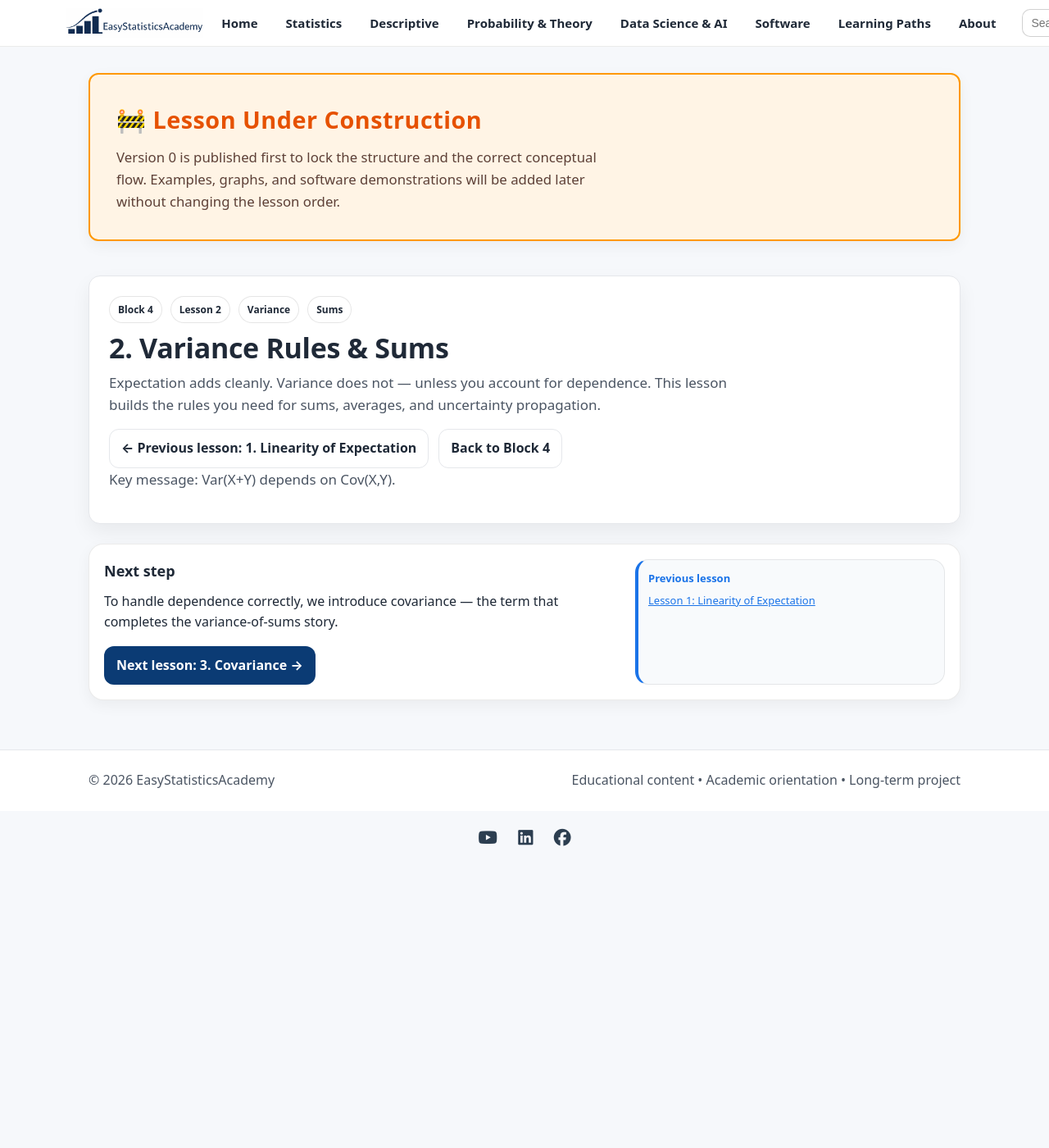
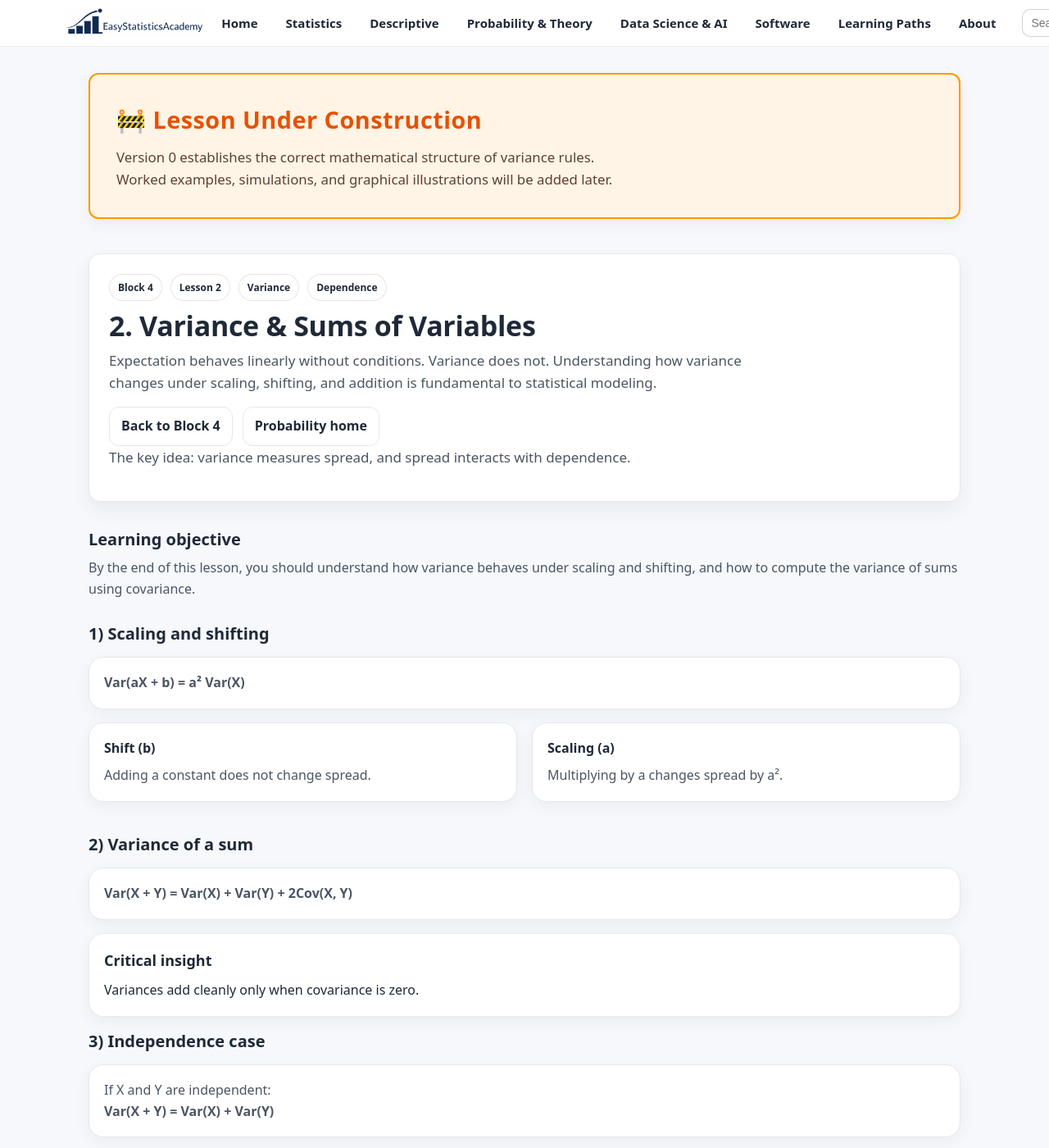
Before and after one commit to ammar-homaida-statistics/easystatisticsacademy, a Jekyll site: the page built from probability/expectation-variance/variance-rules-and-sums/index.md, in a window 1280 px wide and 1400 px high. Shown: the whole window at 82% size. Built offline with Jekyll 4.4.1, drawn with Linux system fonts in a browser that asks for light colours; some of the changed text lies outside the part shown.

Commit message:
add lesson content

```diff
--- a/probability/expectation-variance/variance-rules-and-sums/index.md
+++ b/probability/expectation-variance/variance-rules-and-sums/index.md
@@ -1,7 +1,7 @@
 ---
 layout: default
-title: "2. Variance Rules & Sums"
-description: "How variance transforms under scaling and shifting, and how variance behaves for sums (with and without independence)."
+title: "2. Variance Rules & Sums of Variables"
+description: "Scaling, shifting, and adding random variables: variance rules, covariance, and when variances add."
 permalink: /probability/expectation-variance/variance-rules-and-sums/
 sidebar: false
 ---
@@ -12,20 +12,20 @@ sidebar: false
     <div class="callout-copy">
       <h2 style="margin-top:0; color:#e65100; font-size:1.8rem; letter-spacing:0.5px;">🚧 Lesson Under Construction</h2>
       <p style="margin:0; font-size:1.05rem; color:#5d4037; line-height:1.6;">
-        Version 0 is published first to lock the structure and the correct conceptual flow.
-        Examples, graphs, and software demonstrations will be added later without changing the lesson order.
+        Version 0 establishes the correct mathematical structure of variance rules.
+        Worked examples, simulations, and graphical illustrations will be added later.
       </p>
     </div>
   </div>
 </section>
 
-<!-- ✅ Update "last visited lesson" for Probability Block 4 -->
+<!-- ✅ Update last visited lesson (Block 4) -->
 <script>
   (function () {
     var KEY = "esa_continue_probability_expectation_variability_lesson_v0";
     localStorage.setItem(KEY, JSON.stringify({
-      url: "/probability/expectation-variability/variance-rules-and-sums/",
-      label: "Lesson 2 — Variance Rules & Sums",
+      url: "/probability/expectation-variance/variance-rules-and-sums/",
+      label: "Lesson 2 — Variance Rules & Sums of Variables",
       ts: Date.now()
     }));
   })();
@@ -39,27 +39,140 @@ sidebar: false
         <span class="badge">Block 4</span>
         <span class="badge">Lesson 2</span>
         <span class="badge">Variance</span>
-        <span class="badge">Sums</span>
+        <span class="badge">Dependence</span>
       </div>
 
-      <h1>2. Variance Rules &amp; Sums</h1>
+      <h1>2. Variance &amp; Sums of Variables</h1>
 
       <p class="lead">
-        Expectation adds cleanly. Variance does not — unless you account for dependence.
-        This lesson builds the rules you need for sums, averages, and uncertainty propagation.
+        Expectation behaves linearly without conditions.
+        Variance does not. Understanding how variance changes under scaling,
+        shifting, and addition is fundamental to statistical modeling.
       </p>
 
       <div class="hero-actions">
-        <a class="btn btn-outline" href="/probability/expectation-variability/linearity-of-expectation/">
-          ← Previous lesson: 1. Linearity of Expectation
-        </a>
-        <a class="btn btn-outline" href="/probability/expectation-variability/">Back to Block 4</a>
+        <a class="btn btn-outline" href="/probability/expectation-variance/">Back to Block 4</a>
+        <a class="btn btn-outline" href="/probability/">Probability home</a>
       </div>
 
       <p class="muted-mini">
-        Key message: Var(X+Y) depends on Cov(X,Y).
+        The key idea: variance measures spread, and spread interacts with dependence.
       </p>
 
+    </div>
+  </div>
+</section>
+
+<section class="section">
+  <div class="section-head">
+    <h2>Learning objective</h2>
+    <p>
+      By the end of this lesson, you should understand how variance behaves
+      under scaling and shifting, and how to compute the variance of sums
+      using covariance.
+    </p>
+  </div>
+</section>
+
+<section class="section">
+  <div class="section-head">
+    <h2>1) Scaling and shifting</h2>
+  </div>
+
+  <div class="card">
+    <p><strong>Var(aX + b) = a² Var(X)</strong></p>
+  </div>
+
+  <div class="grid grid-2" style="margin-top:1rem;">
+    <div class="card">
+      <h3>Shift (b)</h3>
+      <p>
+        Adding a constant does not change spread.
+      </p>
+    </div>
+
+    <div class="card">
+      <h3>Scaling (a)</h3>
+      <p>
+        Multiplying by a changes spread by a².
+      </p>
+    </div>
+  </div>
+</section>
+
+<section class="section">
+  <div class="section-head">
+    <h2>2) Variance of a sum</h2>
+  </div>
+
+  <div class="card">
+    <p><strong>Var(X + Y) = Var(X) + Var(Y) + 2Cov(X, Y)</strong></p>
+  </div>
+
+  <div class="callout" style="margin-top:1rem;">
+    <div class="callout-copy">
+      <h2>Critical insight</h2>
+      <p style="margin:0;">
+        Variances add cleanly only when covariance is zero.
+      </p>
+    </div>
+  </div>
+</section>
+
+<section class="section">
+  <div class="section-head">
+    <h2>3) Independence case</h2>
+  </div>
+
+  <div class="card">
+    <p>If X and Y are independent:</p>
+    <p><strong>Var(X + Y) = Var(X) + Var(Y)</strong></p>
+  </div>
+
+  <p class="muted-mini" style="margin-top:.75rem;">
+    Independence implies Cov(X, Y) = 0.
+    But zero covariance does not necessarily imply independence.
+  </p>
+</section>
+
+<section class="section">
+  <div class="section-head">
+    <h2>4) More than two variables</h2>
+  </div>
+
+  <div class="card">
+    <p><strong>Var(ΣXᵢ) = ΣVar(Xᵢ) + 2ΣΣCov(Xᵢ, Xⱼ)</strong></p>
+  </div>
+
+  <p class="muted-mini" style="margin-top:.75rem;">
+    Every pair contributes covariance.
+  </p>
+</section>
+
+<section class="section section-slim">
+  <div class="callout">
+    <div class="callout-copy">
+      <h2>Common mistakes</h2>
+      <ul class="bullets">
+        <li>Assuming variances always add</li>
+        <li>Forgetting the covariance term</li>
+        <li>Thinking zero covariance means independence</li>
+        <li>Forgetting to square the scaling factor</li>
+      </ul>
+    </div>
+  </div>
+</section>
+
+<section class="section section-slim">
+  <div class="callout">
+    <div class="callout-copy">
+      <h2>Outcome of this lesson</h2>
+      <ul class="bullets">
+        <li>Apply Var(aX + b) correctly</li>
+        <li>Compute Var(X + Y) with covariance</li>
+        <li>Understand when variances add</li>
+        <li>Prepare for formal covariance definition next</li>
+      </ul>
     </div>
   </div>
 </section>
@@ -69,11 +182,11 @@ sidebar: false
     <div class="callout-copy">
       <h2>Next step</h2>
       <p style="margin:0;">
-        To handle dependence correctly, we introduce covariance — the term that completes the variance-of-sums story.
+        Next, we formally define <strong>covariance</strong> and interpret dependence structure.
       </p>
 
       <div class="pill-row" style="margin-top:1rem;">
-        <a class="btn" href="/probability/expectation-variability/covariance/">
+        <a class="btn" href="/probability/expectation-variance/covariance/">
           Next lesson: 3. Covariance →
         </a>
       </div>
@@ -83,7 +196,7 @@ sidebar: false
       <div class="mini" style="border-left:4px solid #1a73e8; padding-left:12px;">
         <div class="mini-title" style="color:#1a73e8;">Previous lesson</div>
         <div class="mini-body">
-          <a href="/probability/expectation-variability/linearity-of-expectation/" style="color:#1a73e8; text-decoration:underline;">
+          <a href="/probability/expectation-variance/linearity-of-expectation/" style="color:#1a73e8; text-decoration:underline;">
             Lesson 1: Linearity of Expectation
           </a>
         </div>
```
